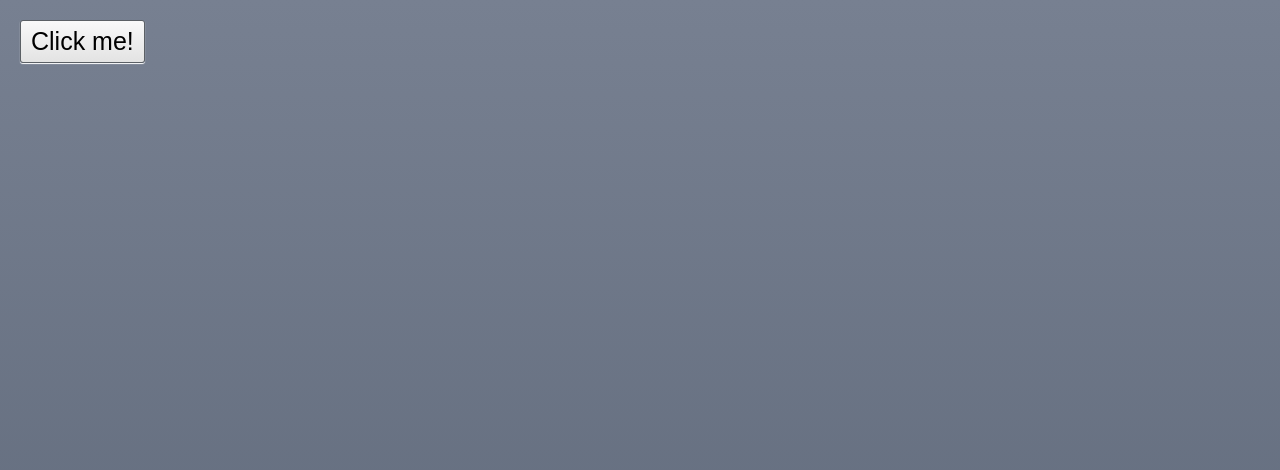
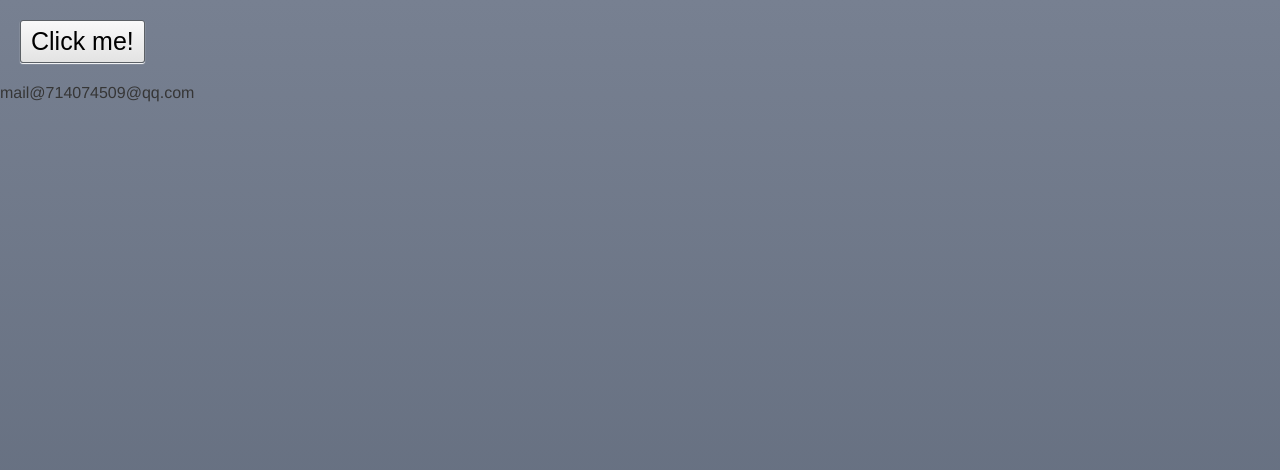
Before and after one commit to niujianyin/tata, a plain HTML site: page growl-my.html in a window 1280 px wide. Drawn offline with Linux system fonts and the light colour scheme.

Commit message:
add footer mail

```diff
--- a/growl-my.html
+++ b/growl-my.html
@@ -144,5 +144,9 @@
 <body>
 
   <button>Click me!</button>
+
+  <footer>
+    mail@714074509@qq.com
+  </footer>
 </body>
 </html>
```
